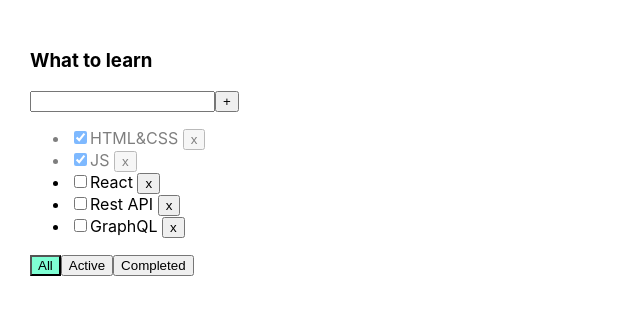
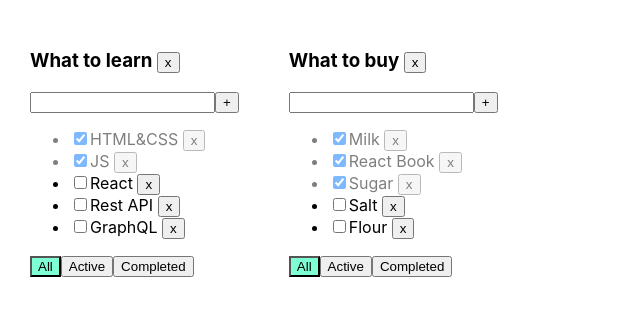
Before and after one commit to ArkadyPol/new-todolist, a React (Create React App) app: page / in a window 1280 px wide. Shown: the top 316 px of the page, without its empty margins (0-640 px from the left). Built offline with nearby package versions, Linux system fonts and the light colour scheme.

Commit message:
lesson 05

```diff
--- a/src/App.tsx
+++ b/src/App.tsx
@@ -4,56 +4,117 @@ import './App.css'
 import Todolist, { TaskType } from './Todolist'
 
 export type FilterValuesType = 'all' | 'active' | 'completed'
+type TodolistType = {
+  id: string
+  title: string
+  filter: FilterValuesType
+}
+
+type TaskStateType = {
+  [todolistId: string]: TaskType[]
+}
 
 function App() {
-  const [tasks, setTasks] = useState<TaskType[]>([
+  const todolistId1 = v1()
+  const todolistId2 = v1()
+
+  const [todolists, setTodolists] = useState<TodolistType[]>([
+    {
+      id: todolistId1,
+      title: 'What to learn',
+      filter: 'all',
+    },
+    {
+      id: todolistId2,
+      title: 'What to buy',
+      filter: 'all',
+    },
+  ])
+
+  const [tasks, setTasks] = useState<TaskStateType>({
+    [todolistId1]: [
       { id: v1(), title: 'HTML&CSS', isDone: true },
       { id: v1(), title: 'JS', isDone: true },
       { id: v1(), title: 'React', isDone: false },
       { id: v1(), title: 'Rest API', isDone: false },
       { id: v1(), title: 'GraphQL', isDone: false },
-  ])
+    ],
+    [todolistId2]: [
+      { id: v1(), title: 'Milk', isDone: true },
+      { id: v1(), title: 'React Book', isDone: true },
+      { id: v1(), title: 'Sugar', isDone: true },
+      { id: v1(), title: 'Salt', isDone: false },
+      { id: v1(), title: 'Flour', isDone: false },
+    ],
+  })
 
-  const [filter, setFilter] = useState<FilterValuesType>('all')
-
-  function removeTask(id: string) {
-    setTasks(tasks.filter(t => t.id !== id))
+  function removeTask(taskId: string, todolistId: string) {
+    setTasks({
+      ...tasks,
+      [todolistId]: tasks[todolistId].filter(t => t.id !== taskId),
+    })
   }
 
-  function addTask(title: string) {
-    let newTask = { id: v1(), title, isDone: false }
-    setTasks([newTask, ...tasks])
+  function addTask(title: string, todolistId: string) {
+    const newTask = { id: v1(), title, isDone: false }
+    setTasks({
+      ...tasks,
+      [todolistId]: [newTask, ...tasks[todolistId]],
+    })
   }
 
-  function changeFilter(value: FilterValuesType) {
-    setFilter(value)
+  function changeFilter(value: FilterValuesType, todolistId: string) {
+    setTodolists(
+      todolists.map(tl =>
+        tl.id === todolistId ? { ...tl, filter: value } : tl
+      )
+    )
   }
 
-  function changeStatus(id: string, isDone: boolean) {
-    setTasks(tasks.map(t => (t.id === id ? { ...t, isDone } : t)))
+  function changeStatus(taskId: string, isDone: boolean, todolistId: string) {
+    setTasks({
+      ...tasks,
+      [todolistId]: tasks[todolistId].map(t =>
+        t.id === taskId ? { ...t, isDone } : t
+      ),
+    })
   }
 
-  let tasksForTodolist = tasks
-
-  if (filter === 'active') {
-    tasksForTodolist = tasks.filter(t => !t.isDone)
-  }
-
-  if (filter === 'completed') {
-    tasksForTodolist = tasks.filter(t => t.isDone)
+  function removeTodolist(todolistId: string) {
+    setTodolists(todolists.filter(tl => tl.id !== todolistId))
+    const copyTasks = { ...tasks }
+    delete copyTasks[todolistId]
+    setTasks(copyTasks)
   }
 
   return (
     <div className="App">
+      {todolists.map(tl => {
+        let tasksForTodolist = tasks[tl.id]
+
+        if (tl.filter === 'active') {
+          tasksForTodolist = tasks[tl.id].filter(t => !t.isDone)
+        }
+
+        if (tl.filter === 'completed') {
+          tasksForTodolist = tasks[tl.id].filter(t => t.isDone)
+        }
+
+        return (
           <Todolist
-        title={'What to learn'}
+            key={tl.id}
+            id={tl.id}
+            title={tl.title}
             tasks={tasksForTodolist}
             removeTask={removeTask}
             changeFilter={changeFilter}
             changeTaskStatus={changeStatus}
             addTask={addTask}
-        filter={filter}
+            filter={tl.filter}
+            removeTodolist={removeTodolist}
           />
+        )
+      })}
     </div>
   )
 }
--- a/src/Todolist.tsx
+++ b/src/Todolist.tsx
@@ -8,13 +8,19 @@ export type TaskType = {
 }
 
 type PropsType = {
+  id: string
   title: string
   tasks: TaskType[]
   filter: FilterValuesType
-  removeTask: (id: string) => void
-  addTask: (task: string) => void
-  changeFilter: (value: FilterValuesType) => void
-  changeTaskStatus: (id: string, isDone: boolean) => void
+  removeTask: (taskId: string, todolistId: string) => void
+  addTask: (task: string, todolistId: string) => void
+  changeFilter: (value: FilterValuesType, todolistId: string) => void
+  changeTaskStatus: (
+    taskId: string,
+    isDone: boolean,
+    todolistId: string
+  ) => void
+  removeTodolist: (todolistId: string) => void
 }
 
 function Todolist(props: PropsType) {
@@ -22,9 +28,9 @@ function Todolist(props: PropsType) {
   const [error, setError] = useState<string | null>(null)
 
   const tasks = props.tasks.map(t => {
-    const onClickHandler = () => props.removeTask(t.id)
+    const onClickHandler = () => props.removeTask(t.id, props.id)
     const onChangeHandler = (e: ChangeEvent<HTMLInputElement>) => {
-      props.changeTaskStatus(t.id, e.currentTarget.checked)
+      props.changeTaskStatus(t.id, e.currentTarget.checked, props.id)
     }
 
     return (
@@ -37,7 +43,7 @@ function Todolist(props: PropsType) {
 
   const addTask = () => {
     if (title.trim() !== '') {
-      props.addTask(title.trim())
+      props.addTask(title.trim(), props.id)
       setTitle('')
     } else {
       setError('Title is required!')
@@ -53,13 +59,21 @@ function Todolist(props: PropsType) {
     if (e.key === 'Enter') addTask()
   }
 
-  const onAllClickHandler = () => props.changeFilter('all')
-  const onActiveClickHandler = () => props.changeFilter('active')
-  const onCompletedClickHandler = () => props.changeFilter('completed')
+  const onAllClickHandler = () => props.changeFilter('all', props.id)
+  const onActiveClickHandler = () => props.changeFilter('active', props.id)
+  const onCompletedClickHandler = () =>
+    props.changeFilter('completed', props.id)
+
+  const removeTodolist = () => {
+    props.removeTodolist(props.id)
+  }
 
   return (
     <div>
-      <h3>{props.title}</h3>
+      <h3>
+        <span>{props.title}</span> <button onClick={removeTodolist}>x</button>
+      </h3>
+
       <div>
         <input
           value={title}
```
Lines whose indentation alone changed are shown as unchanged.
